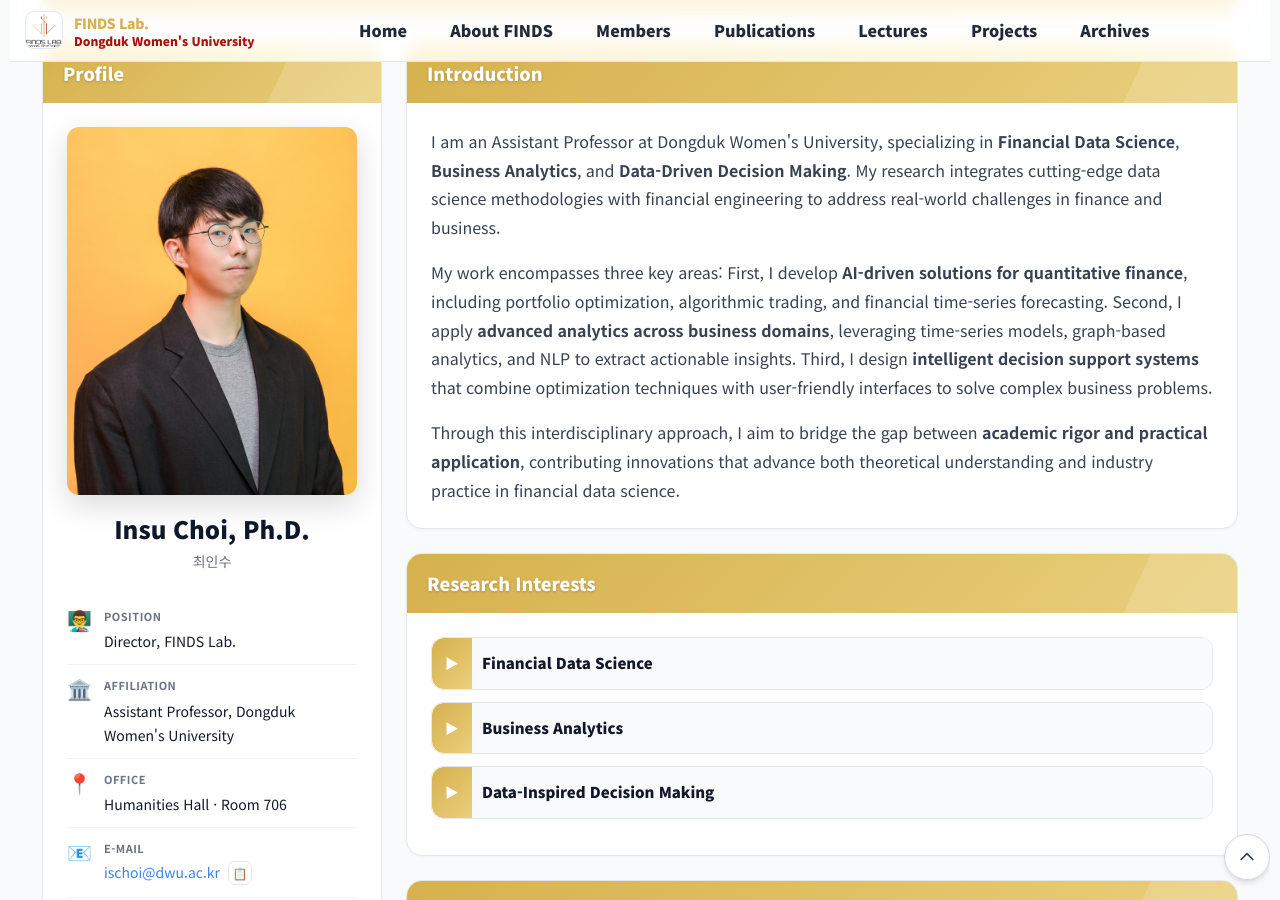
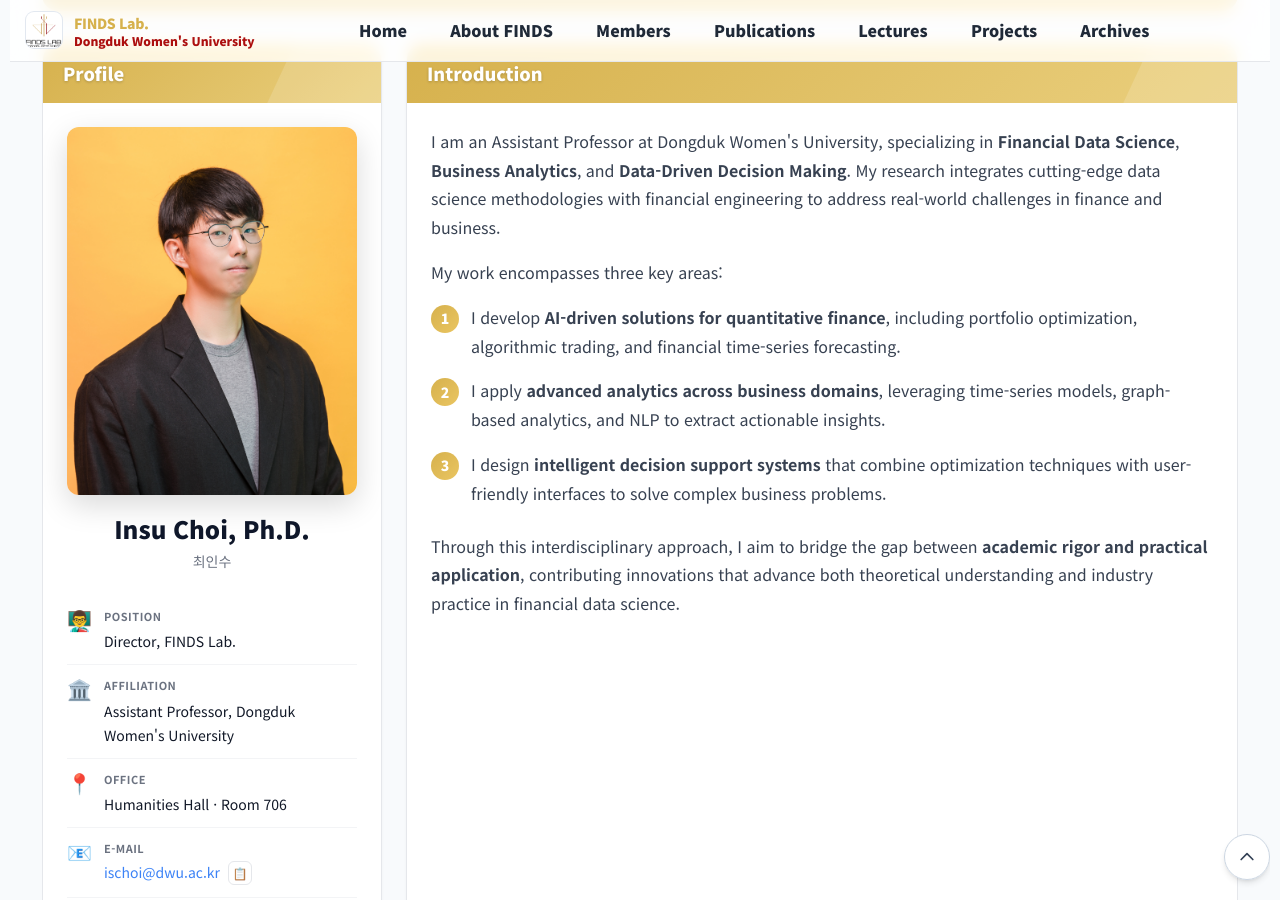
Before and after one commit to FinDS-Lab/site, a Jekyll site: the page built from members-director.html, in a window 1280 px wide and 900 px high, scrolled down 307 px. Built offline with Jekyll 4.4.1, drawn with Linux system fonts in a browser that asks for light colours; nearby versions of some CDN libraries.

Commit message:
Update members-director.html

```diff
--- a/members-director.html
+++ b/members-director.html
@@ -1619,8 +1619,6 @@ permalink: /members-director.html
      </div>
    </aside>
 
-   <!-- Main Content -->
-   <main>
 <!-- Introduction -->
 <div class="director-card">
   <div class="card-head">Introduction</div>
@@ -1628,10 +1626,35 @@ permalink: /members-director.html
     <p style="line-height:1.8; color:#374151;">
       I am an Assistant Professor at Dongduk Women's University, specializing in <b>Financial Data Science</b>, <b>Business Analytics</b>, and <b>Data-Driven Decision Making</b>. My research integrates cutting-edge data science methodologies with financial engineering to address real-world challenges in finance and business.
     </p>
+
     <p style="line-height:1.8; color:#374151; margin-top:1rem;">
-           My work encompasses three key areas: First, I develop <b>AI-driven solutions for quantitative finance</b>, including portfolio optimization, algorithmic trading, and financial time-series forecasting. Second, I apply <b>advanced analytics across business domains</b>, leveraging time-series models, graph-based analytics, and NLP to extract actionable insights. Third, I design <b>intelligent decision support systems</b> that combine optimization techniques with user-friendly interfaces to solve complex business problems.
+      My work encompasses three key areas:
     </p>
-         <p style="line-height:1.8; color:#374151; margin-top:1rem;">
+
+    <div style="margin-top:1rem; display:flex; flex-direction:column; gap:1rem;">
+      <div style="display:flex; align-items:flex-start; gap:12px;">
+        <span style="display:inline-flex; align-items:center; justify-content:center; min-width:28px; height:28px; background:linear-gradient(135deg, #d6b14d, #eac561); color:#fff; font-weight:900; font-size:14px; border-radius:50%; flex-shrink:0; margin-top:2px;">1</span>
+        <p style="flex:1; line-height:1.8; color:#374151; margin:0;">
+          I develop <b>AI-driven solutions for quantitative finance</b>, including portfolio optimization, algorithmic trading, and financial time-series forecasting.
+        </p>
+      </div>
+
+      <div style="display:flex; align-items:flex-start; gap:12px;">
+        <span style="display:inline-flex; align-items:center; justify-content:center; min-width:28px; height:28px; background:linear-gradient(135deg, #d6b14d, #eac561); color:#fff; font-weight:900; font-size:14px; border-radius:50%; flex-shrink:0; margin-top:2px;">2</span>
+        <p style="flex:1; line-height:1.8; color:#374151; margin:0;">
+          I apply <b>advanced analytics across business domains</b>, leveraging time-series models, graph-based analytics, and NLP to extract actionable insights.
+        </p>
+      </div>
+
+      <div style="display:flex; align-items:flex-start; gap:12px;">
+        <span style="display:inline-flex; align-items:center; justify-content:center; min-width:28px; height:28px; background:linear-gradient(135deg, #d6b14d, #eac561); color:#fff; font-weight:900; font-size:14px; border-radius:50%; flex-shrink:0; margin-top:2px;">3</span>
+        <p style="flex:1; line-height:1.8; color:#374151; margin:0;">
+          I design <b>intelligent decision support systems</b> that combine optimization techniques with user-friendly interfaces to solve complex business problems.
+        </p>
+      </div>
+    </div>
+
+    <p style="line-height:1.8; color:#374151; margin-top:1.5rem;">
       Through this interdisciplinary approach, I aim to bridge the gap between <b>academic rigor and practical application</b>, contributing innovations that advance both theoretical understanding and industry practice in financial data science.
     </p>
   </div>
```
Lines whose indentation alone changed are shown as unchanged.
